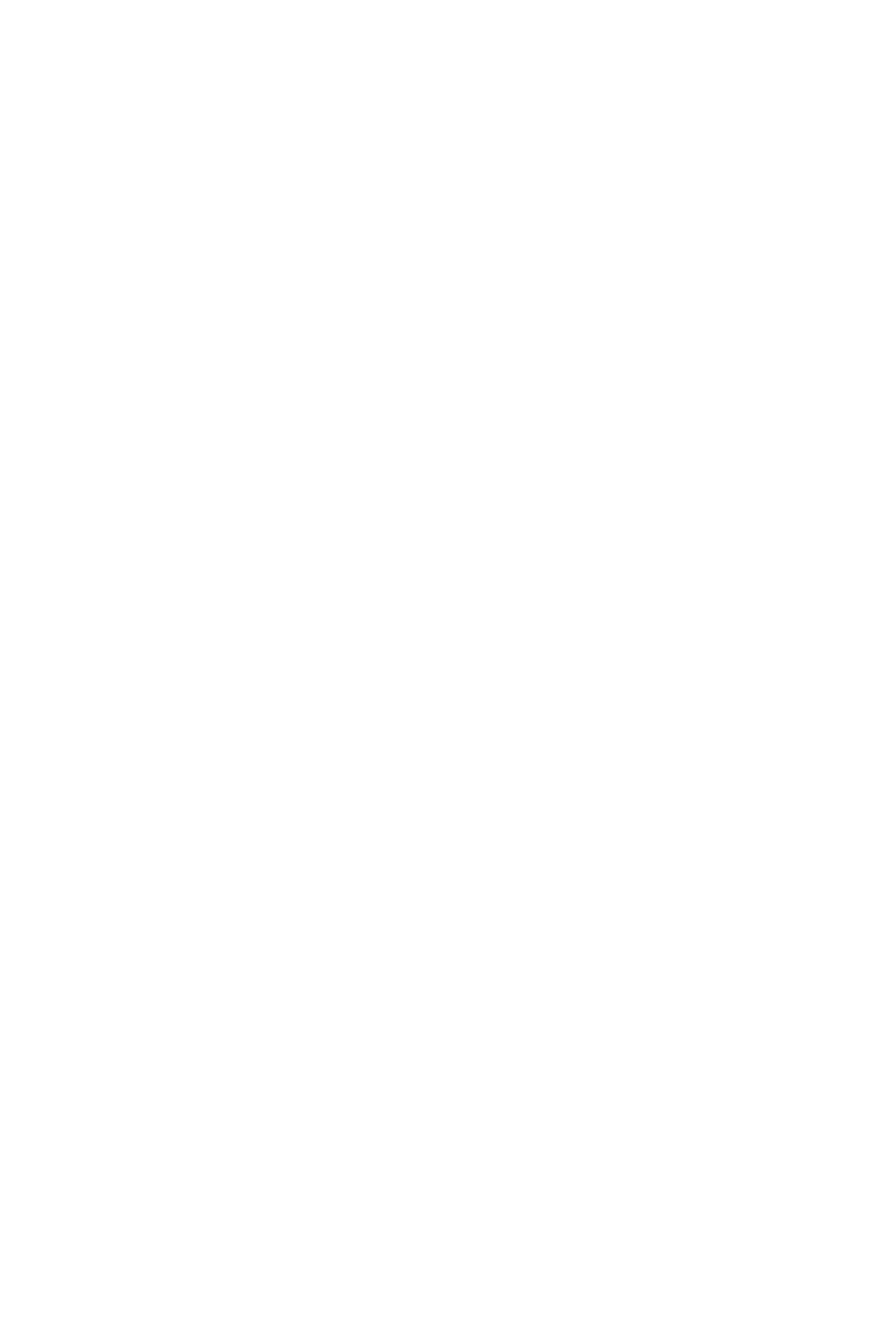
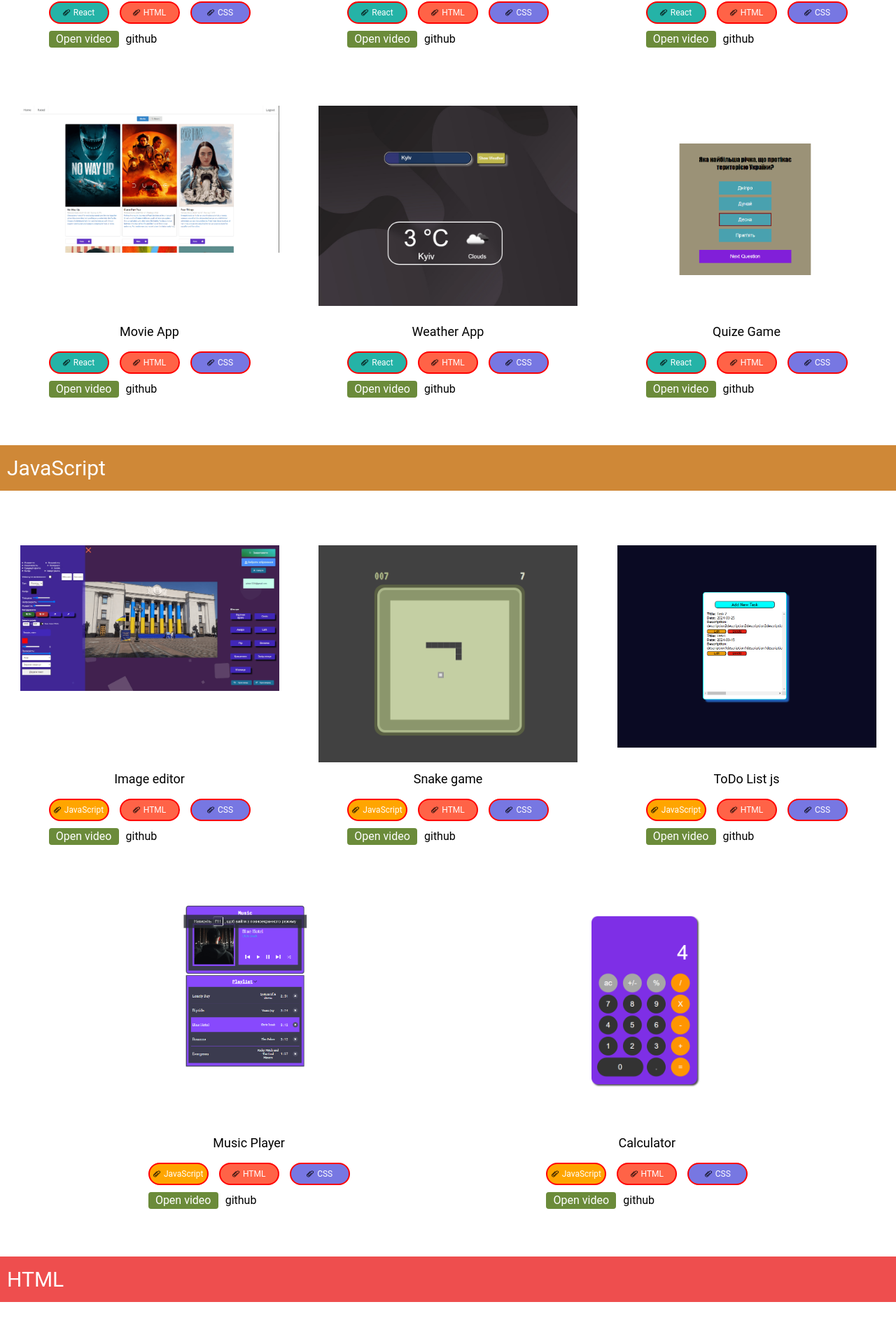
Before and after one commit to ValeriiKutin/portfolio-2024, a Next.js app: page /portfolio in a window 1280 px wide. Shown: the part 528-2448 px from the top of the page at 70% size. Before the commit the page ends 800 px from the top, so only its background shows below. Built offline with nearby package versions, Linux system fonts and the light colour scheme.

Commit message:
text without img

```diff
--- a/src/app/portfolio/page.tsx
+++ b/src/app/portfolio/page.tsx
@@ -6,10 +6,9 @@ const Portfolio = async () => {
   return (
     <section className="portfolio">
       <div className="portfolio-wrapper">
-        {/* <PortfolioCategory category="react" title="React" />
+        <PortfolioCategory category="react" title="React" />
         <PortfolioCategory category="javascript" title="JavaScript" />
-        <PortfolioCategory category="html" title="HTML" /> */}
-        test
+        <PortfolioCategory category="html" title="HTML" />
       </div>
     </section>
   );
```
